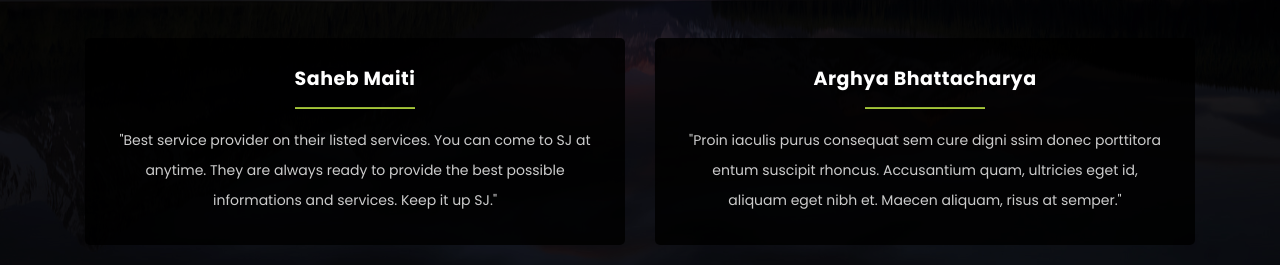
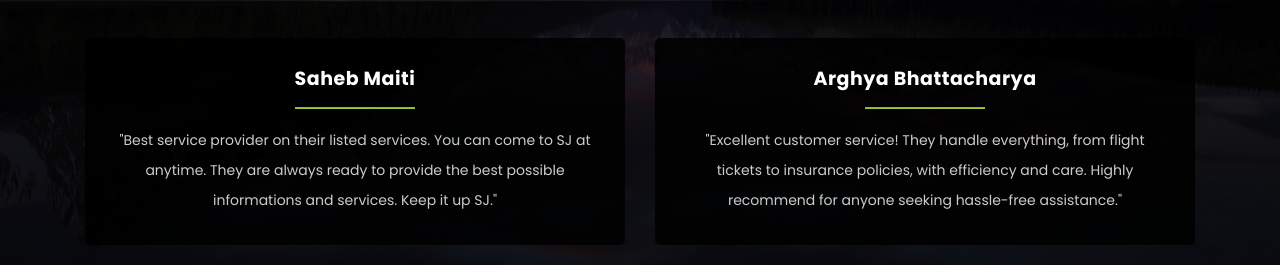
Before and after one commit to SamprodipJanosanjog/samprodipjanosanjog.github.io, a plain HTML site: page index.html in a window 1280 px wide. Shown: the part 4440-4705 px from the top of the page. Drawn offline with Linux system fonts and the light colour scheme; files whose address does not match are found by name.

Commit message:
Update index.html

```diff
--- a/index.html
+++ b/index.html
@@ -361,7 +361,7 @@ https://templatemo.com/tm-545-finance-business
                   <h4>Arghya Bhattacharya</h4>
                   <!--<span>Chief Financial Analyst</span>-->
                   <hr style="width: 25%; height: 1px; background-color: #a4c639">
-                  <p>"Proin iaculis purus consequat sem cure digni ssim donec porttitora entum suscipit rhoncus. Accusantium quam, ultricies eget id, aliquam eget nibh et. Maecen aliquam, risus at semper."</p>
+                  <p>"Excellent customer service! They handle everything, from flight tickets to insurance policies, with efficiency and care. Highly recommend for anyone seeking hassle-free assistance."</p>
                 </div>
                 <img src="assets/images/testimonials-1.png" alt="">
               </div>
```
